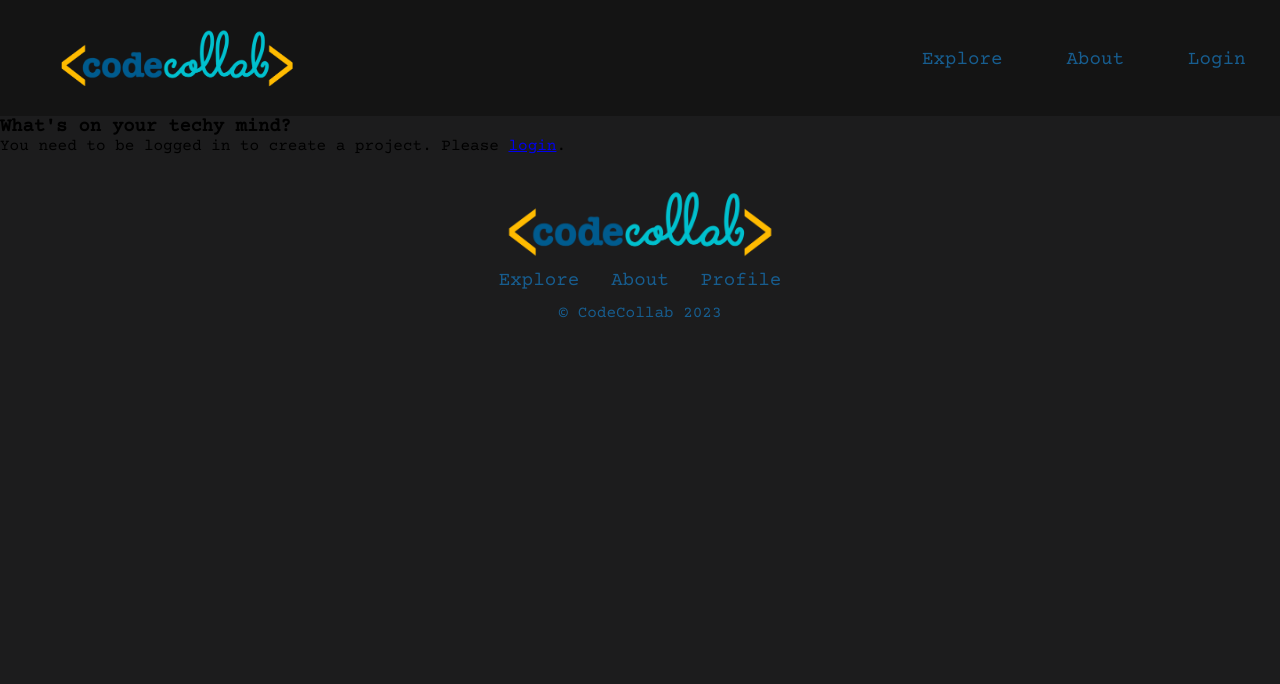
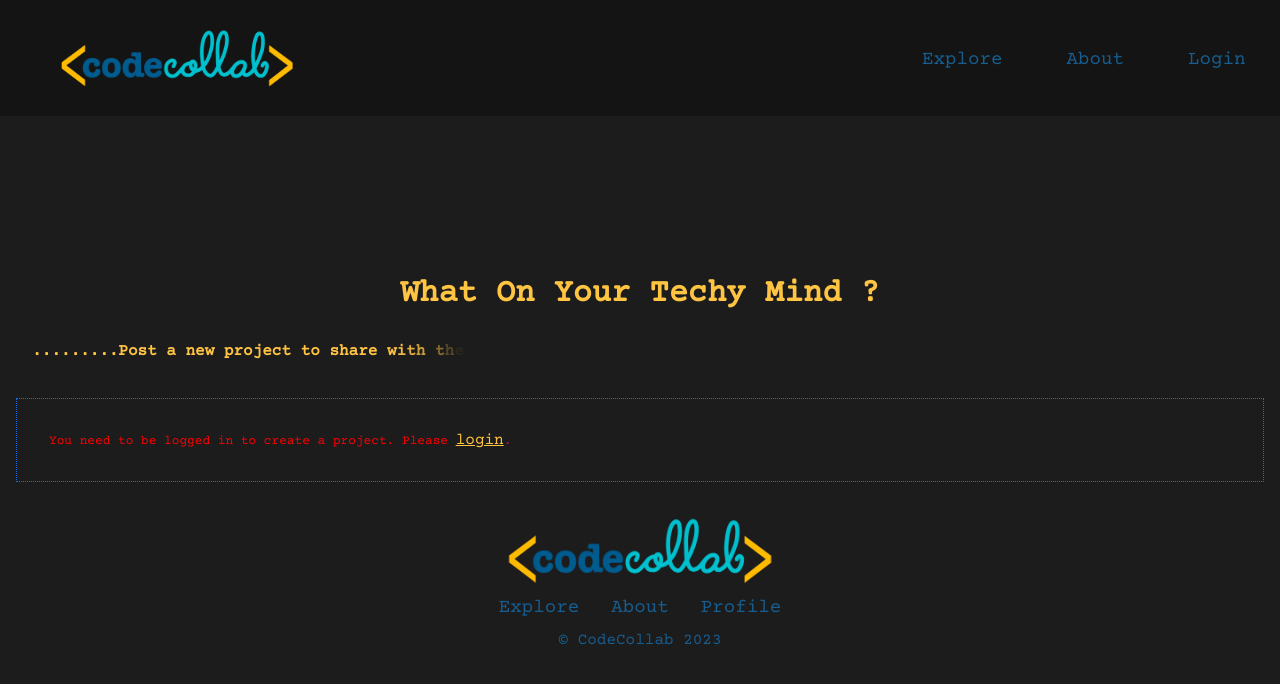
Before and after one commit to DallasSybrowsky/CodeCollab, a React (Create React App) app in the folder client/: page /projectform in a window 1280 px wide. Shown: the top 684 px of the page. Built offline with nearby package versions, Linux system fonts and the light colour scheme; the HTML template or start-up script is replaced by a standard one; a web font is replaced by a local one.

Commit message:
added styling. links to a new page for each project

```diff
--- a/client/package.json
+++ b/client/package.json
@@ -17,7 +17,9 @@
     "@emotion/react": "^11.10.6",
     "@emotion/styled": "^11.10.6",
     "@mui/icons-material": "^5.11.11",
-    "@mui/material": "^5.11.13"
+    "@mui/material": "^5.11.13",
+    "react-awesome-reveal": "4.2.3",
+    "@react-spring/web": "*"
   },
   "scripts": {
     "start": "react-scripts start",
--- a/client/src/components/accountBox/ProjectForm.js
+++ b/client/src/components/accountBox/ProjectForm.js
@@ -4,8 +4,178 @@ import { useMutation } from "@apollo/client";
 
 import { ADD_PROJECT } from "../../utils/mutations";
 import { QUERY_PROJECTS, QUERY_ME } from "../../utils/queries";
+import styled from "styled-components";
+import { Fade, Slide } from "react-awesome-reveal";
+import { animated, useSpring } from "@react-spring/web";
 
 import Auth from "../../utils/auth";
+
+const FormContainer = styled.div`
+  color: #ffc442;
+  font-family: "Courier Prime", monospace;
+  font-size: 1rem;
+
+  .form-input {
+    font-family: "Courier Prime", monospace;
+    font-size: 0.9rem;
+    color: #175d8f;
+    border: 1px solid #d1d5db;
+    border-radius: 1rem;
+    height: 25vh;
+    width: 70%;
+    padding: 0.5rem;
+  }
+
+  .first-textarea {
+    font-family: "Courier Prime", monospace;
+    width: 70%;
+    font-size: 0.9rem;
+    color: #175d8f;
+    border: 1px solid #d1d5db;
+    border-radius: 1rem;
+    height: 20%;
+    padding: 0.5rem;
+  }
+
+  .form-input:focus {
+    outline: 3px solid #4dc4d2;
+    border-color: #4dc4d2;
+    color: #175d8f;
+  }
+
+  .first-textarea:focus {
+    outline: 3px solid #4dc4d2;
+    border-color: #4dc4d2;
+    boarder-radius: 5px;
+    color: #175d8f;
+  }
+
+  *,
+  *:before,
+  *:after {
+    box-sizing: border-box;
+  }
+
+  .spring-box {
+    width: 200px;
+    height: 40px;
+    background-color: #175d8f;
+    border-radius: 8px;
+    font-family: "Courier Prime", monospace;
+    font-size: 14px;
+    display: flex;
+    justify-content: center;
+    align-items: center;
+    color: yellow;
+  }
+
+  .button-container {
+    display: flex;
+    justify-content: center;
+    align-items: center;
+    margin-top: 20px;
+  }
+
+  button {
+    display: flex;
+    align-items: center;
+    justify-content: center;
+
+    font-family: "Courier Prime", monospace;
+    color: #4dc4d2;
+    width: 160px;
+    color: #175d8f;
+    font-size: 18px;
+    padding: 10px;
+    padding-top: 7px;
+    transition: 0.5s;
+    cursor: pointer;
+    border-radius: 5px;
+    border: none;
+    background: #ffc442;
+    margin-top: 20px;
+    margin-bottom: 25px;
+
+    box-shadow: 0px 7px 0px 0px #cf920d;
+  }
+  button:hover {
+    box-shadow: none;
+    transform: translateY(5px);
+    transition: all 0.1s linear;
+  }
+  button:focus {
+    outline: none;
+  }
+
+  .textarea-div {
+    display: flex;
+    flex-direction: column;
+    align-items: center;
+    justify-content: center;
+    background-color: #175d8f;
+    margin: 0 auto;
+    margin-left: 10rem;
+    margin-right: 10rem;
+  }
+
+  textarea {
+    height: 100px;
+    width: 50%;
+    margin: 0.5rem 0;
+    align-items: center;
+    justify-content: center;
+    background-color: lightgrey;
+  }
+
+  h1 {
+    margin-top: 10rem;
+    font-size: 2rem;
+    font-weight: 600;
+    text-align: center;
+    margin-bottom: 30px;
+  }
+
+  .error-message {
+    border: 1px dotted #1b6ce7;
+
+    color: red;
+    font-size: 0.8rem;
+    margin: 0.5rem 0;
+    margin-left: 1rem;
+    margin-right: 1rem;
+
+    padding: 2rem;
+  }
+
+  .top-container {
+  }
+  .slide-text {
+    display: flex;
+    flex-direction: column;
+    align-items: center;
+    justify-content: center;
+  }
+
+  .fade-text {
+    display: flex;
+    flex-direction: column;
+    align-items: center;
+    justify-content: center;
+
+    font-family: "Courier Prime", monospace;
+    font-size: 1rem;
+    font-weight: 600;
+    text-align: center;
+    margin-bottom: 30px;
+
+    padding-left: 2rem;
+  }
+  .error-login {
+    color: #ffc442;
+    font-size: 1rem;
+    margin: 0.5rem 0;
+  }
+`;
 
 const ProjectForm = () => {
   const [projectTitle, setProjectTitle] = useState("");
@@ -14,28 +184,14 @@ const ProjectForm = () => {
   // const [characterCount, setCharacterCount] = useState(0);
   // const [characterCount2, setCharacterCount2] = useState(0);
 
-  // const [addProject, { error }] = useMutation(ADD_PROJECT, {
-  //   update(cache, { data: { addProject } }) {
-  //     try {
-  //       // const { projects } = cache.readQuery({ query: QUERY_PROJECTS });
-  //       // cache.writeQuery({
-  //       //   query: QUERY_PROJECTS,
-  //       //   data: { projects: [addProject, ...projects] },
-  //       // });
-  //     } catch (e) {
-  //       console.error(e);
-  //     }
-
-  //     // update me object's cache
-  //     // const { me } = cache.readQuery({ query: QUERY_ME });
-  //     // cache.writeQuery({
-  //     //   query: QUERY_ME,
-  //     //   data: { me: { ...me, projects: [...me.projects, addProject] } },
-  //     // });
-  //   },
-  // });
-
-  const [addProject, { error }] = useMutation(ADD_PROJECT);
+  const [addProject, { error }] = useMutation(ADD_PROJECT, {
+    update(cache, { data: { addProject } }) {
+      try {
+      } catch (e) {
+        console.error(e);
+      }
+    },
+  });
 
   const handleFormSubmit = async (event) => {
     event.preventDefault();
@@ -50,7 +206,7 @@ const ProjectForm = () => {
       });
       setProjectTitle("");
       setProjectDescription("");
-    window.location.assign("/profile")
+      window.location.assign("/profile");
     } catch (err) {
       console.error(err);
     }
@@ -64,45 +220,40 @@ const ProjectForm = () => {
     }
     if (name === "projectDescription" && value.length <= 2000) {
       setProjectDescription(value);
-      // setCharacterCount2(value.length);
+      //   setCharacterCount2(value.length);
+      // }
     }
   };
 
   return (
-    <div>
-      <h3>What's on your techy mind?</h3>
+    <FormContainer>
+      <div className="top-container">
+        <Slide className="slide-text">
+          <h1>What On Your Techy Mind ?</h1>
+        </Slide>
+
+        <Fade className="fade-text" delay={1e3} cascade damping={1e-1}>
+          .........Post a new project to share with the community
+        </Fade>
 
         {Auth.loggedIn() ? (
           <>
-          {/* <p
-            className={`m-0 ${
-              characterCount === 280|| error ? "text-danger" : ""
-            }`}
-          >
-            Character Count: {characterCount}/280
-          </p> */}
-          {/* <p
-            className={`m-0 ${
-              characterCount2 === 2000 || error ? "text-danger" : ""
-            }`}
-          > */}
-            {/* Character Count: {characterCount2}/2000
-          </p> */}
             <form
-            className="flex-row justify-center justify-space-between-md align-center"
+              className="flex-row justify-center justify-space-between-md align-center box"
               onSubmit={handleFormSubmit}
             >
-            <div className="col-12 col-lg-9">
+              <div className=" col-lg-9 textarea-div">
                 <textarea
+                  className="first-textarea"
                   name="projectTitle"
                   placeholder="Project Title..."
                   value={projectTitle}
-                className="form-input w-100"
+                  // className="form-input w-100"
                   style={{ lineHeight: "1.5", resize: "vertical" }}
                   onChange={handleChange}
                 ></textarea>
               </div>
-            <div className="col-12 col-lg-9">
+              <div className="col-12 col-lg-9 textarea-div">
                 <textarea
                   name="projectDescription"
                   placeholder="Project Description..."
@@ -113,25 +264,32 @@ const ProjectForm = () => {
                 ></textarea>
               </div>
 
-            <div className="col-12 col-lg-3">
-              <button className="btn btn-primary btn-block py-3" type="submit">
+              <div className="col-12 col-lg-3 button-container">
+                <button
+                  className="btn btn-primary btn-block py-3"
+                  type="submit"
+                >
                   Add Project
                 </button>
               </div>
               {error && (
-              <div className="col-12 my-3 bg-danger text-white p-3">
+                <div className="col-12 my-3 bg-danger text-white p-3 error-message">
                   {error.message}
                 </div>
               )}
             </form>
           </>
         ) : (
-        <p>
+          <p className="error-message">
             You need to be logged in to create a project. Please{" "}
-          <Link to="/">login</Link>.
+            <Link className="error-login" to="/">
+              login
+            </Link>
+            .
           </p>
         )}
       </div>
+    </FormContainer>
   );
 };
 
```
Also changed, not shown: client/src/components/accountBox/ProfileCard.js (+65 -55 lines), 1 other file (tests, documents, lock files or other folders). Lines whose indentation alone changed are shown as unchanged.
